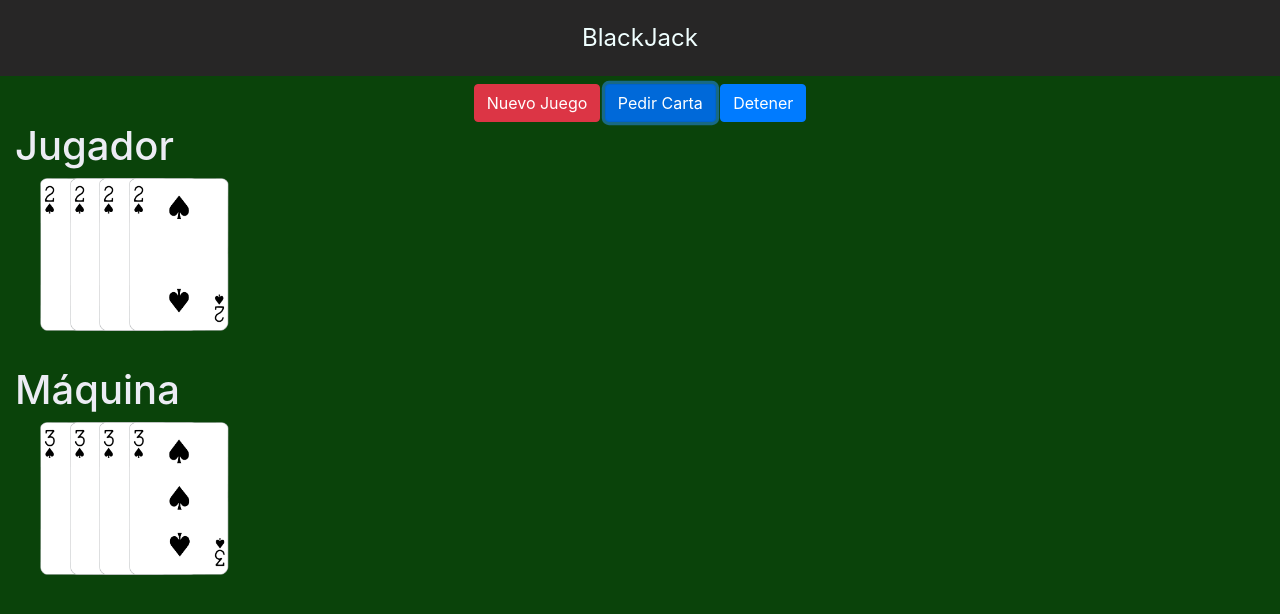
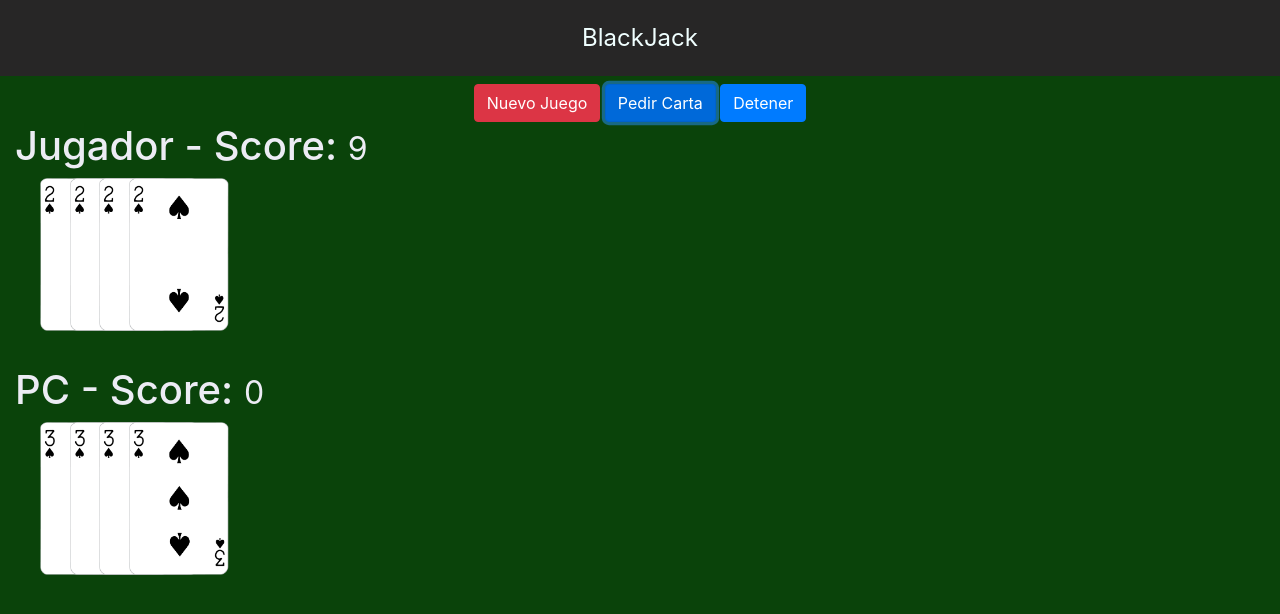
Before and after one commit to MrJark/dt-modernJS, a plain HTML site: page 03-balckjack/index.html in a window 1280 px wide. Both pictures are taken after a click on the button "Pedir Carta". Drawn offline with nearby package versions, Linux system fonts and the light colour scheme.

Commit message:
i've created dynamic score

```diff
--- a/03-balckjack/assets/js/game.js
+++ b/03-balckjack/assets/js/game.js
@@ -25,7 +25,7 @@ const crearDeck = () => { // esta función crea la baraja de forma aleatoria
     }
     // console.log(deck); // deck ordenado
     deck = _.shuffle(deck);
-    console.log(deck); // este me lo da aleatorio gracias al shuffle()
+    // console.log(deck); // este me lo da aleatorio gracias al shuffle()
     return deck;
 };
 crearDeck();
@@ -53,7 +53,6 @@ const pedirCarta = () => {
     const carta = deck.shift();
     // delete deck.carta;
     return carta;
-    console.log(carta);
 };
 pedirCarta();
 
@@ -98,4 +97,10 @@ btnPedir.addEventListener('click', () => { // las funciones que se encuentran en
     const card = pedirCarta();
     puntosJugador = puntosJugador + valorCarta(card);
     console.log(puntosJugador);
+
+    // Reto: poner el score en el small del h1 del jugador (no conseguido :'( )
+
+    // scorePlayer.innerText(puntosJugador); // No funciona
+    // scorePlayer.appendChild(puntosJugador); // No funciona
+    scorePlayer.innerHTML = puntosJugador;
 });
--- a/03-balckjack/assets/js/references.js
+++ b/03-balckjack/assets/js/references.js
@@ -4,4 +4,9 @@
  * Son buenas prácticas separar los códigos para simplificar y ordenar
 */
 
+/* BOTONES */
 const btnPedir = document.querySelector('#btnPedir');
+
+/* ELEMENTOS HTML */
+const scorePlayer = document.querySelector('.score-player');
+const scorePC = document.querySelector('.score-pc');
--- a/03-balckjack/index.html
+++ b/03-balckjack/index.html
@@ -22,7 +22,7 @@
     </div>
     <div class="row container">
         <div class="col">
-            <h1>Jugador</h1>
+            <h1>Jugador - Score: <small class="score-player">0</small></h1>
             <div id="jugador-cartas">
                 <img class="carta" src="assets/cards/2S.png" alt="Carta">
                 <img class="carta" src="assets/cards/2S.png" alt="Carta">
@@ -34,7 +34,7 @@
 
     <div class="row container mt-5">
         <div class="col">
-            <h1>Máquina</h1>
+            <h1>PC - Score: <small class="score-pc">0</small></h1>
             <div id="maquina-cartas">
                 <img class="carta" src="assets/cards/3S.png" alt="Carta">
                 <img class="carta" src="assets/cards/3S.png" alt="Carta">
```
